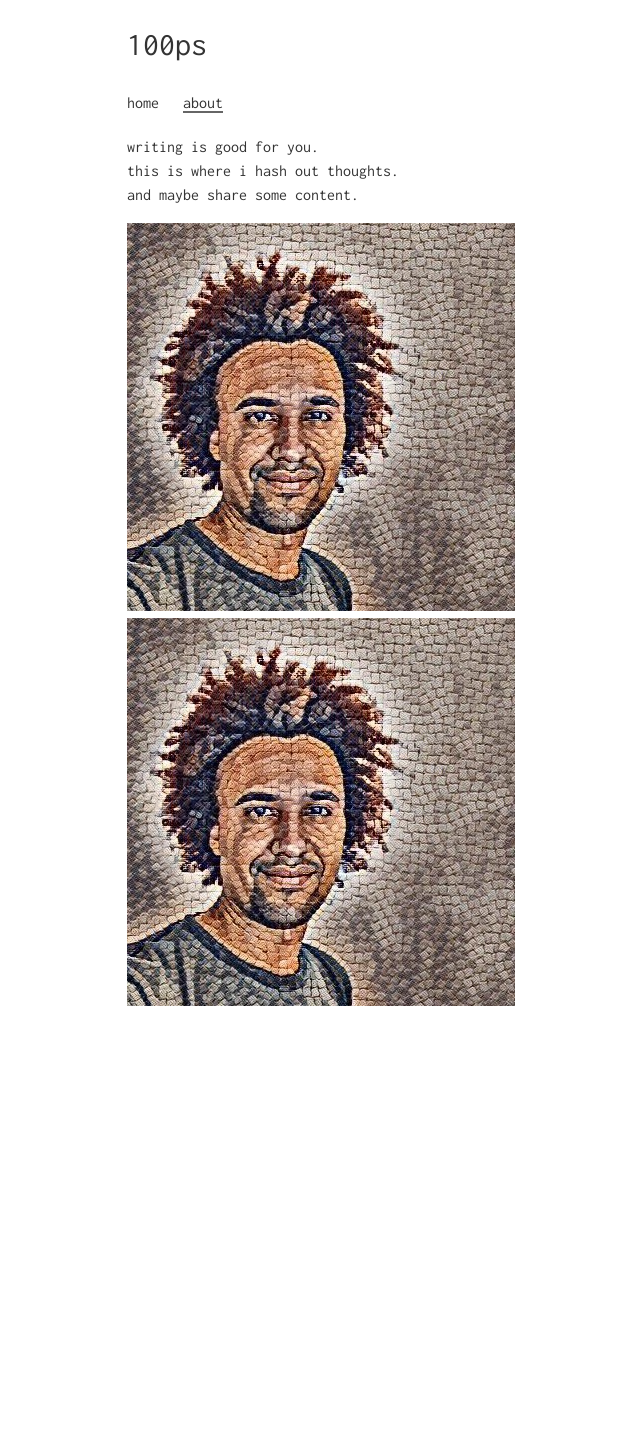
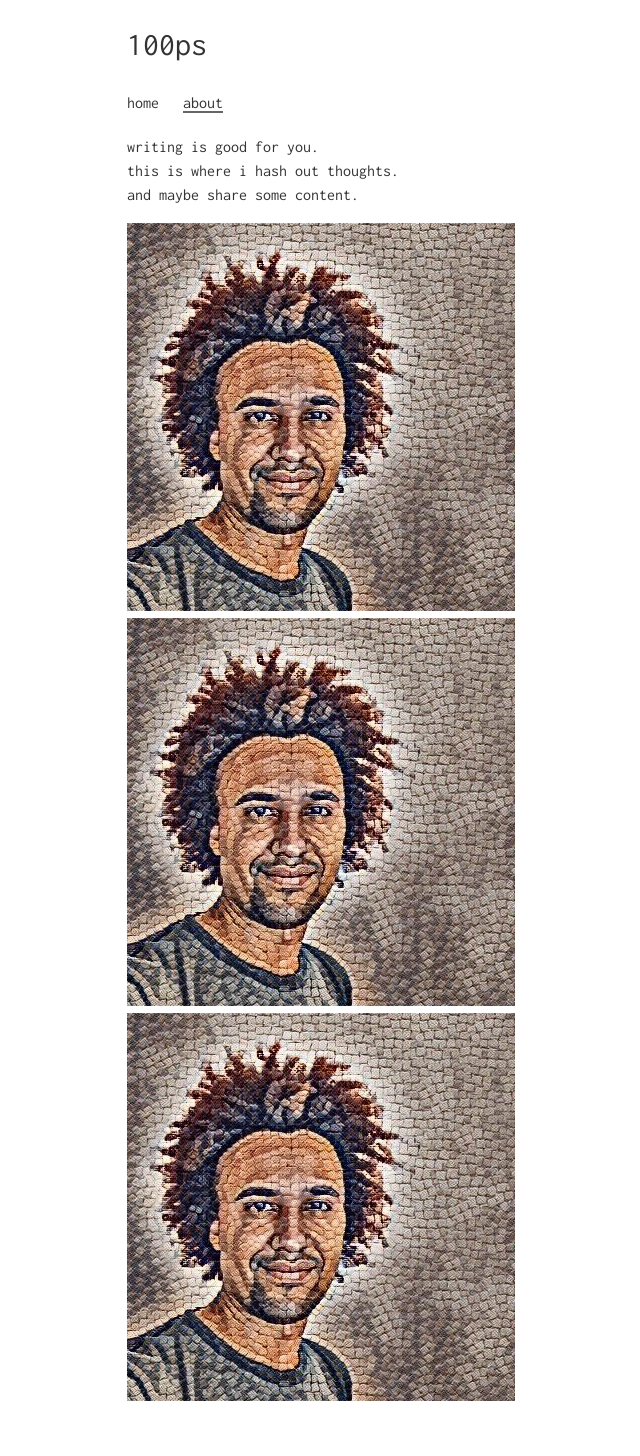
Before and after one commit to 100percentscott/100percentscott.github.io, a Jekyll site: the page built from about.md, in a window 1280 px wide. Shown: the whole page, without its empty margins (129-769 px from the left). Built offline with Jekyll 4.4.1, drawn with Linux system fonts in a browser that asks for light colours; before the commit the page ends 1061 px from its top, so only the background shows below that.

Commit message:
more small changes

```diff
--- a/about.md
+++ b/about.md
@@ -10,3 +10,4 @@ and maybe share some content. <br/>
 
 ![]({{site.baseurl}}/images/000.jpg)
 ![my photo]({{ site.url }}/images/000.jpg)
+![pic](/images/000.jpg){:class="img-responsive"}
```
